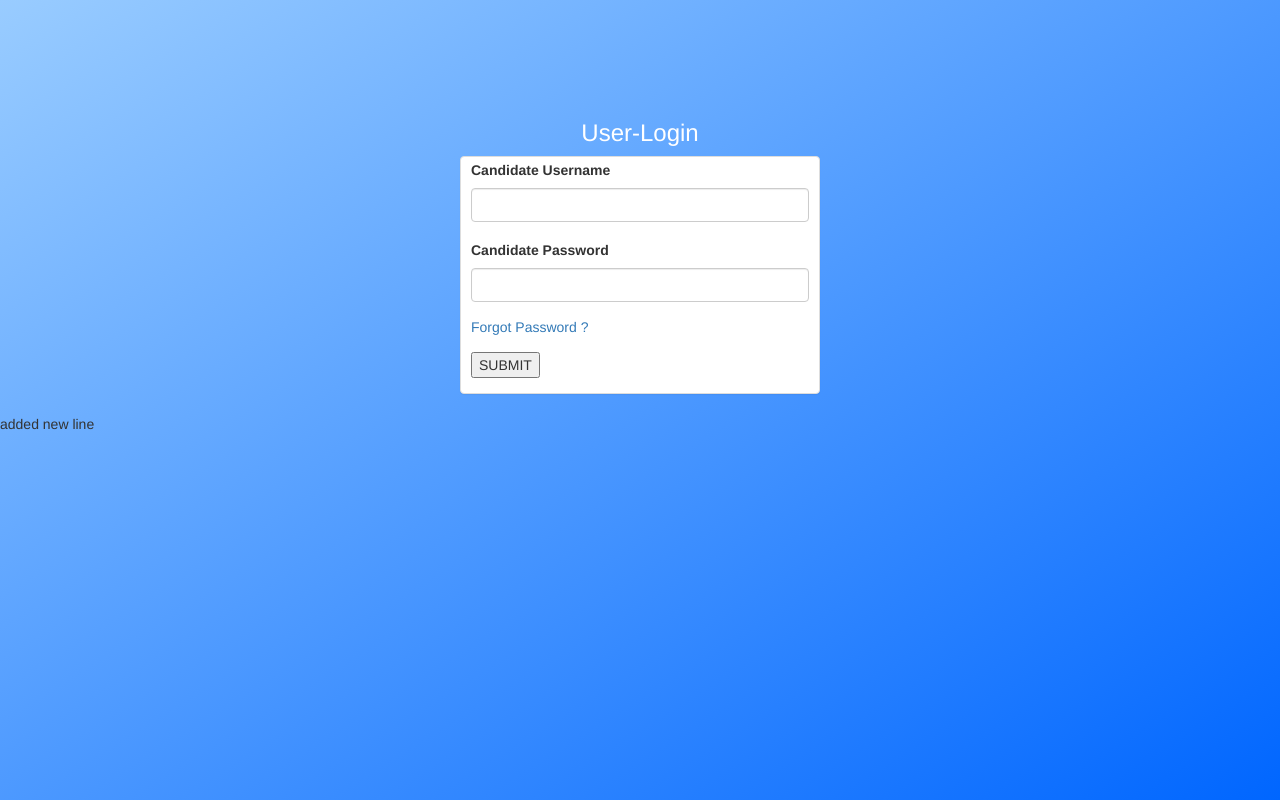
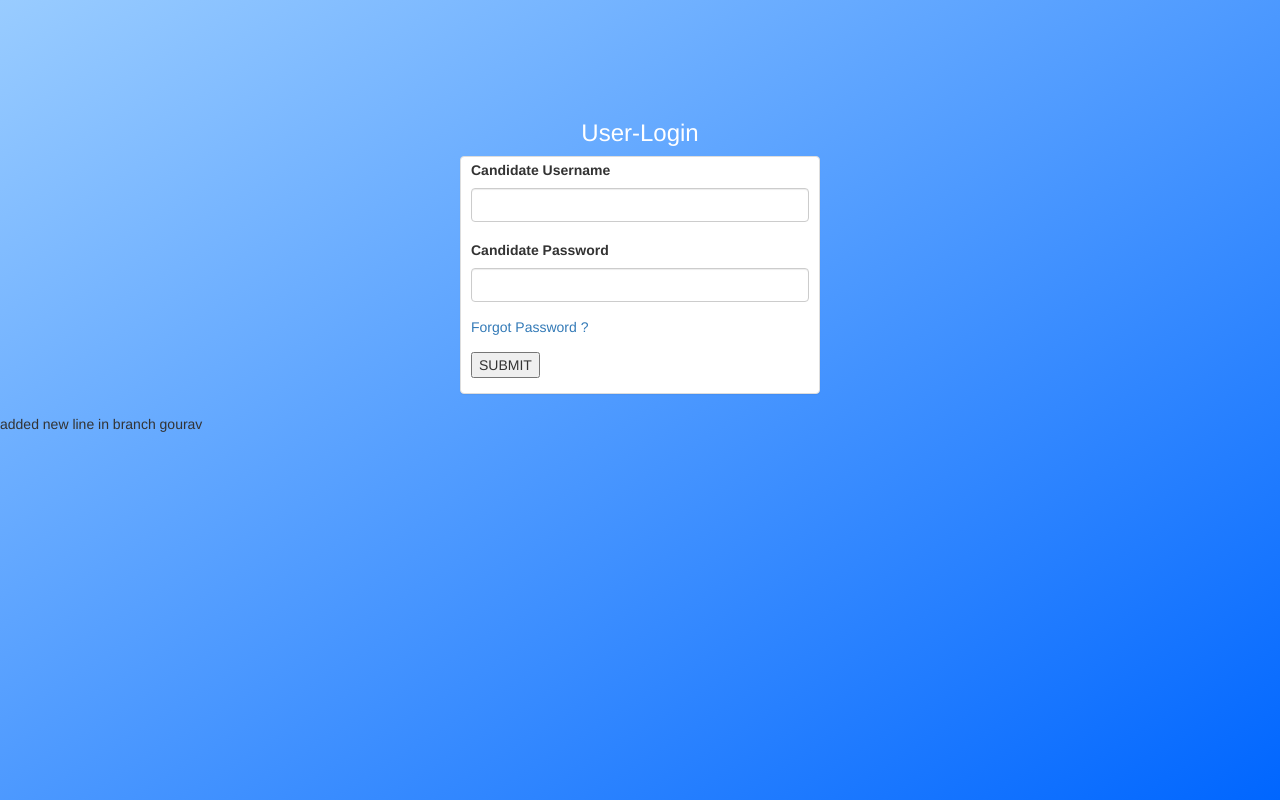
Before and after one commit to GauravPunani/online_examintaion-v2, a PHP site: page /user_login.php in a window 1280 px wide. Run offline with PHP 8.4, Linux system fonts and the light colour scheme; a user stored in the database is signed in; some libraries are stand-ins or nearby versions.

Commit message:
in branch gourav changes

```diff
--- a/user_login.php
+++ b/user_login.php
@@ -128,3 +128,5 @@ else
     }
 </style>
 added new line
+
+in branch gourav
```
